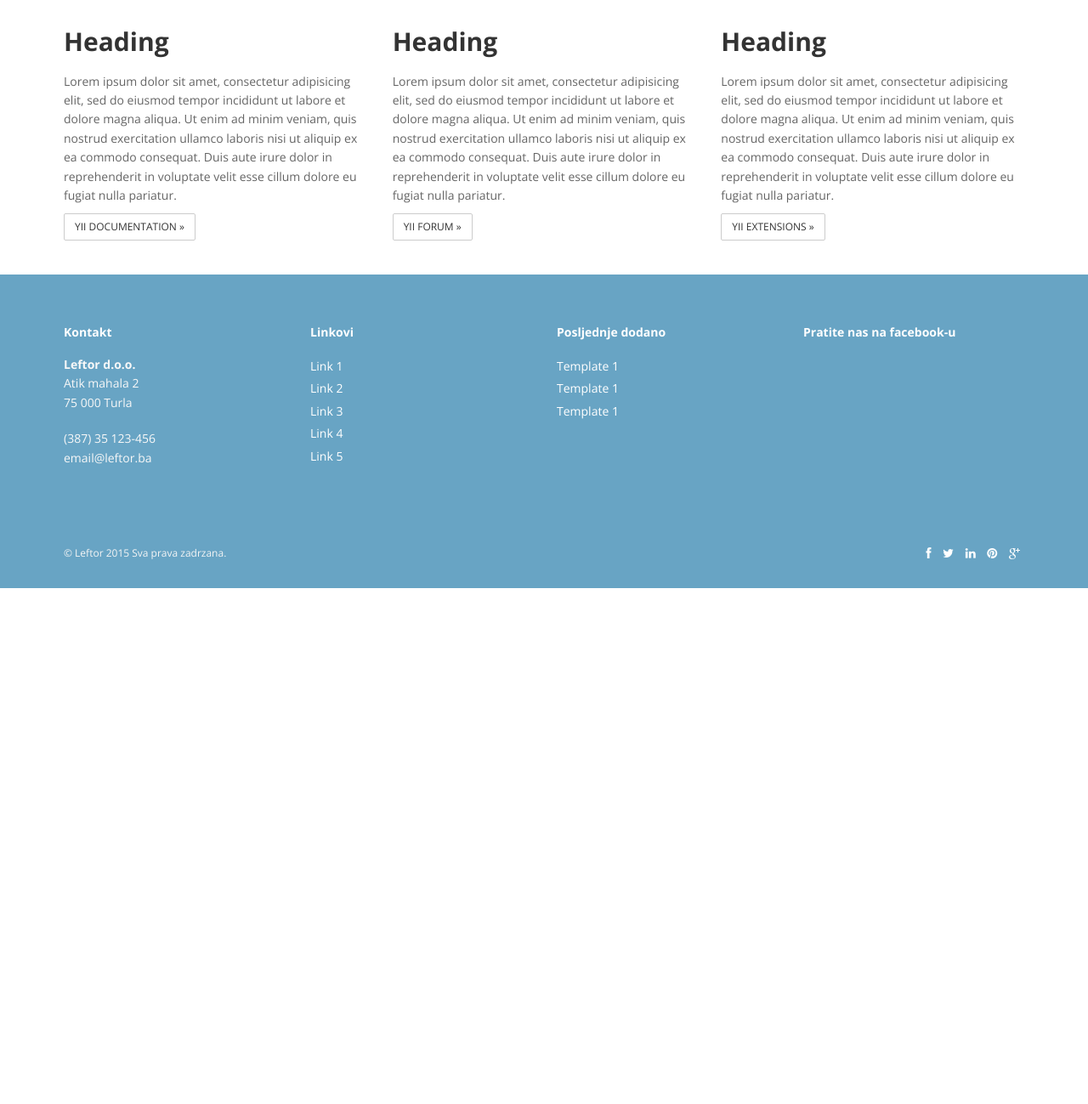
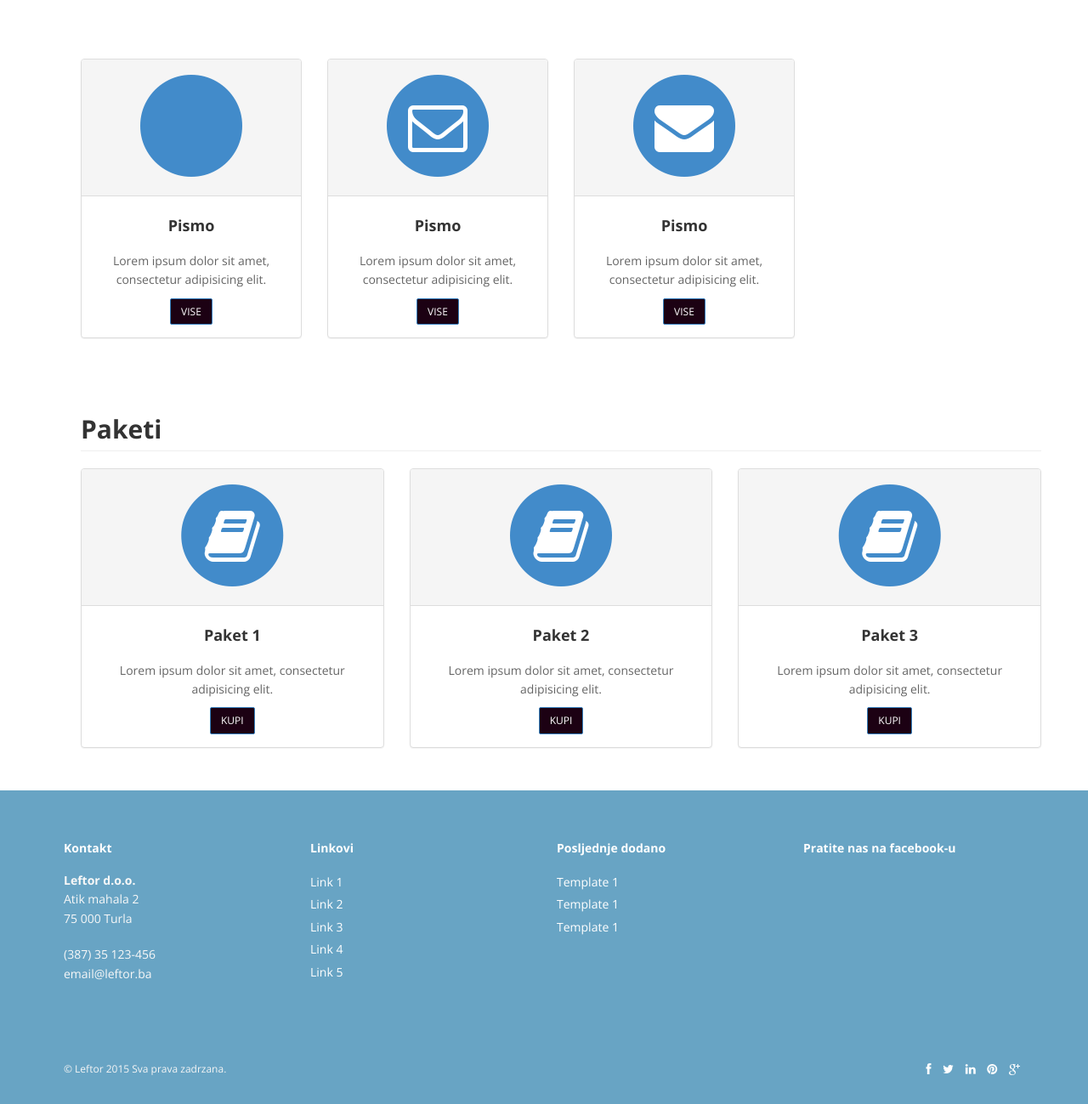
Before and after one commit to skoYaa/pisma, a Yii app: the page made by views/site/index.php in a window 1280 px wide. Shown: the part 441-1740 px from the top of the page at 85% size. Before the commit the page ends 1133 px from the top, so only its background shows below. Run offline with PHP 8.4 and a stand-in for Yii, Linux system fonts and the light colour scheme; the template is opened without the code that fills it, so the values that code supplies are empty; some libraries are stand-ins or nearby versions.

Commit message:
Novi izgled klijent strane

```diff
--- a/views/site/index.php
+++ b/views/site/index.php
@@ -2,50 +2,106 @@
 /* @var $this yii\web\View */
 $this->title = 'My Yii Application';
 ?>
-<div class="site-index">
-
-    <div class="jumbotron">
-        <h1>Congratulations!</h1>
-
-        <p class="lead">You have successfully created your Yii-powered application.</p>
-
-        <p><a class="btn btn-lg btn-success" href="http://www.yiiframework.com">Get started with Yii</a></p>
+<div class="container" style="padding-top: 40px;">
+    <div class="row">
+        <div class="col-md-9">
+            <img class="img-responsive center-block" src="img/services_banner.jpg" alt>
+        </div></div>
+    <div class="row" style="padding-top: 40px;">
+        <div class="col-md-3 col-sm-6">
+            <div class="panel panel-default text-center">
+                <div class="panel-heading">
+                    <span class="fa-stack fa-5x">
+                        <i class="fa fa-circle fa-stack-2x text-primary"></i>
+                        <i class="fa fa-envelope-square fa-stack-1x fa-inverse"></i>
+                    </span>
+                </div>
+                <div class="panel-body">
+                    <h4>Pismo</h4>
+                    <p>Lorem ipsum dolor sit amet, consectetur adipisicing elit.</p>
+                    <a href="#" class="btn btn-primary">Vise</a>
+                </div>
+            </div>
+        </div>
+        <div class="col-md-3 col-sm-6">
+            <div class="panel panel-default text-center">
+                <div class="panel-heading">
+                    <span class="fa-stack fa-5x">
+                        <i class="fa fa-circle fa-stack-2x text-primary"></i>
+                        <i class="fa fa-envelope-o fa-stack-1x fa-inverse"></i>
+                    </span>
+                </div>
+                <div class="panel-body">
+                    <h4>Pismo</h4>
+                    <p>Lorem ipsum dolor sit amet, consectetur adipisicing elit.</p>
+                    <a href="#" class="btn btn-primary">Vise</a>
+                </div>
+            </div>
+        </div>
+        <div class="col-md-3 col-sm-6">
+            <div class="panel panel-default text-center">
+                <div class="panel-heading">
+                    <span class="fa-stack fa-5x">
+                        <i class="fa fa-circle fa-stack-2x text-primary"></i>
+                        <i class="fa fa-envelope fa-stack-1x fa-inverse"></i>
+                    </span>
+                </div>
+                <div class="panel-body">
+                    <h4>Pismo</h4>
+                    <p>Lorem ipsum dolor sit amet, consectetur adipisicing elit.</p>
+                    <a href="#" class="btn btn-primary">Vise</a>
+                </div>
+            </div>
+        </div>
     </div>
 
-    <div class="body-content">
-
-        <div class="row">
-            <div class="col-lg-4">
-                <h2>Heading</h2>
-
-                <p>Lorem ipsum dolor sit amet, consectetur adipisicing elit, sed do eiusmod tempor incididunt ut labore et
-                    dolore magna aliqua. Ut enim ad minim veniam, quis nostrud exercitation ullamco laboris nisi ut aliquip
-                    ex ea commodo consequat. Duis aute irure dolor in reprehenderit in voluptate velit esse cillum dolore eu
-                    fugiat nulla pariatur.</p>
-
-                <p><a class="btn btn-default" href="http://www.yiiframework.com/doc/">Yii Documentation &raquo;</a></p>
-            </div>
-            <div class="col-lg-4">
-                <h2>Heading</h2>
-
-                <p>Lorem ipsum dolor sit amet, consectetur adipisicing elit, sed do eiusmod tempor incididunt ut labore et
-                    dolore magna aliqua. Ut enim ad minim veniam, quis nostrud exercitation ullamco laboris nisi ut aliquip
-                    ex ea commodo consequat. Duis aute irure dolor in reprehenderit in voluptate velit esse cillum dolore eu
-                    fugiat nulla pariatur.</p>
-
-                <p><a class="btn btn-default" href="http://www.yiiframework.com/forum/">Yii Forum &raquo;</a></p>
-            </div>
-            <div class="col-lg-4">
-                <h2>Heading</h2>
-
-                <p>Lorem ipsum dolor sit amet, consectetur adipisicing elit, sed do eiusmod tempor incididunt ut labore et
-                    dolore magna aliqua. Ut enim ad minim veniam, quis nostrud exercitation ullamco laboris nisi ut aliquip
-                    ex ea commodo consequat. Duis aute irure dolor in reprehenderit in voluptate velit esse cillum dolore eu
-                    fugiat nulla pariatur.</p>
-
-                <p><a class="btn btn-default" href="http://www.yiiframework.com/extensions/">Yii Extensions &raquo;</a></p>
+    <div class="row">
+        <div class="col-lg-12">
+            <h2 class="page-header">Paketi</h2>
+        </div>
+        <div class="col-md-4 col-sm-6">
+            <div class="panel panel-default text-center">
+                <div class="panel-heading">
+                    <span class="fa-stack fa-5x">
+                        <i class="fa fa-circle fa-stack-2x text-primary"></i>
+                        <i class="fa fa-book fa-stack-1x fa-inverse"></i>
+                    </span>
+                </div>
+                <div class="panel-body">
+                    <h4>Paket 1</h4>
+                    <p>Lorem ipsum dolor sit amet, consectetur adipisicing elit.</p>
+                    <a href="#" class="btn btn-primary">Kupi</a>
+                </div>
             </div>
         </div>
-
-    </div>
-</div>
+        <div class="col-md-4 col-sm-6">
+            <div class="panel panel-default text-center">
+                <div class="panel-heading">
+                    <span class="fa-stack fa-5x">
+                        <i class="fa fa-circle fa-stack-2x text-primary"></i>
+                        <i class="fa fa-book fa-stack-1x fa-inverse"></i>
+                    </span>
+                </div>
+                <div class="panel-body">
+                    <h4>Paket 2</h4>
+                    <p>Lorem ipsum dolor sit amet, consectetur adipisicing elit.</p>
+                    <a href="#" class="btn btn-primary">Kupi</a>
+                </div>
+            </div>
+        </div>
+        <div class="col-md-4 col-sm-6">
+            <div class="panel panel-default text-center">
+                <div class="panel-heading">
+                    <span class="fa-stack fa-5x">
+                        <i class="fa fa-circle fa-stack-2x text-primary"></i>
+                        <i class="fa fa-book fa-stack-1x fa-inverse"></i>
+                    </span>
+                </div>
+                <div class="panel-body">
+                    <h4>Paket 3</h4>
+                    <p>Lorem ipsum dolor sit amet, consectetur adipisicing elit.</p>
+                    <a href="#" class="btn btn-primary">Kupi</a>
+                </div>
+            </div>
+        </div>
+    </div></div>
```
